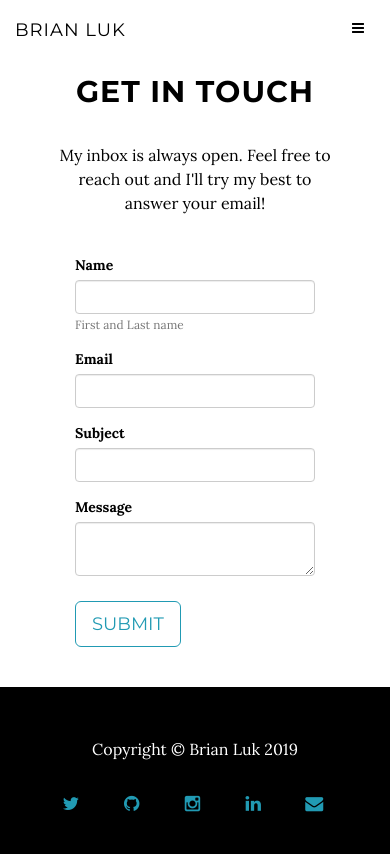
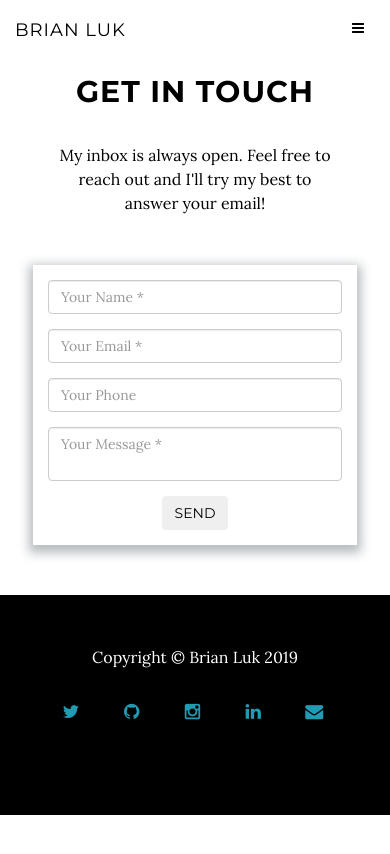
Before and after one commit to bluk16/bluk16.github.io, a Jekyll site: the page built from index.html, in a window 390 px wide and 900 px high, scrolled down 1706 px. Shown: the top 854 px of the window. Built offline with Jekyll 4.4.1, drawn with Linux system fonts in a browser that asks for light colours; after the commit the page ends 2521 px from its top, so only the background shows below that.

Commit message:
fix contact me form

```diff
--- a/_includes/contact.html
+++ b/_includes/contact.html
@@ -4,30 +4,37 @@
             <div class="col-lg-8 col-sm-offset-3 col-sm-6 col-lg-offset-2">
                 <h2>Get In Touch</h2>
                 <p>My inbox is always open. Feel free to reach out and I'll try my best to answer your email!</p>
-                <form name="contact" method="POST" data-netlify="true" data-netlify-recaptcha="true">
-                    <div class="form-group">
-                        <label for="inputName">Name</label>
-                        <input type="text" class="form-control form-control-lg" id="inputName">
-                        <small id="emailHelp" class="form-text text-muted">First and Last name</small>
+                <form name="contact" method="POST" netlify-honeypot="bot-field" data-netlify="true">
+                    <div class="row">
+                        <div class="col-md-6">
+                                <p class="hidden">
+                                        <label>Don’t fill this out if you're human: <input name="bot-field" /></label>
+                                      </p>
+                            <div class="control-group form-group">
+                                <input type="text" class="form-control" name="name" placeholder="Your Name *" id="name" required data-validation-required-message="Please enter your name."WW>
+                                <p class="help-block text-danger"></p>
+                            </div>
+                            <div class="control-group form-group">
+                                <input type="email" class="form-control" name="email" placeholder="Your Email *" id="email" required data-validation-required-message="Please enter your email address.">
+                                <p class="help-block text-danger"></p>
+                            </div>
+                            <div class="control-group form-group">
+                                <input type="tel" class="form-control" name="phone" placeholder="Your Phone" id="phone" required data-validation-required-message="Please enter your phone number (optional).">
+                                <p class="help-block text-danger"></p>
+                            </div>
+                        </div>
+                        <div class="col-md-6">
+                            <div class="control-group form-group">
+                                <textarea class="form-control" name="message" placeholder="Your Message *" id="message" required data-validation-required-message="Please enter a message."></textarea>
+                                <p class="help-block text-danger"></p>
+                            </div>
+                        </div>
+                        <div class="col-lg-12 text-center">
+                            <div id="success"></div>
+                            <button type="submit" value="Send" class="btn btn-xl">Send</button>
+                        </div>
                     </div>
-
-                    <div class="form-group">
-                        <label for="inputEmail">Email</label>
-                        <input type="email" name="name" class="form-control" id="inputEmail">
-                    </div>
-
-                    <div class="form-group">
-                        <label for="inputSubject">Subject</label>
-                        <input type="text" name="subject" class="form-control" id="inputSubject">
-                    </div>
-
-                    <div class="form-group">
-                        <label for="inputMessage">Message</label>
-                        <textarea type="text" name="message" class="form-control" id="inputMessage"></textarea>
-                    </div>
-                    <div data-netlify-recaptcha="true"></div>
-                    <button type="submit" class="btn btn-default btn-lg contactMeFormButton">Submit</button>
-                  </form>
+                </form>
            </div>
         </div>
     </section>
```
Also changed, not shown: _includes/css/grayscale.css (+23 -6 lines), 3 other files.
